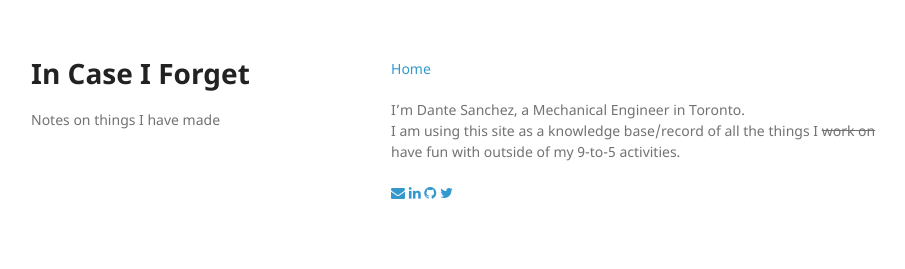
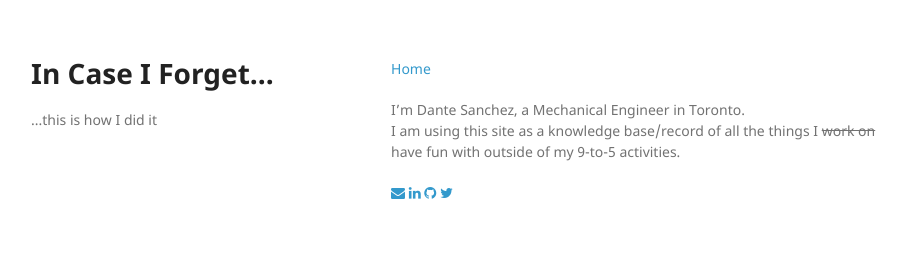
Before and after one commit to dasanchez/dasanchez.github.io, a Jekyll site: the page built from about.md, in a window 1280 px wide. Shown: the top 269 px of the page, without its empty margins (179-1084 px from the left). Built offline with Jekyll 4.4.1, drawn with Linux system fonts in a browser that asks for light colours.

Commit message:
Update _config.yml

```diff
--- a/_config.yml
+++ b/_config.yml
@@ -1,5 +1,5 @@
-title: In Case I Forget
-description: Notes on things I have made
+title: In Case I Forget...
+description: ...this is how I did it
 #show_downloads: true
 google_analytics:
 theme:
```
